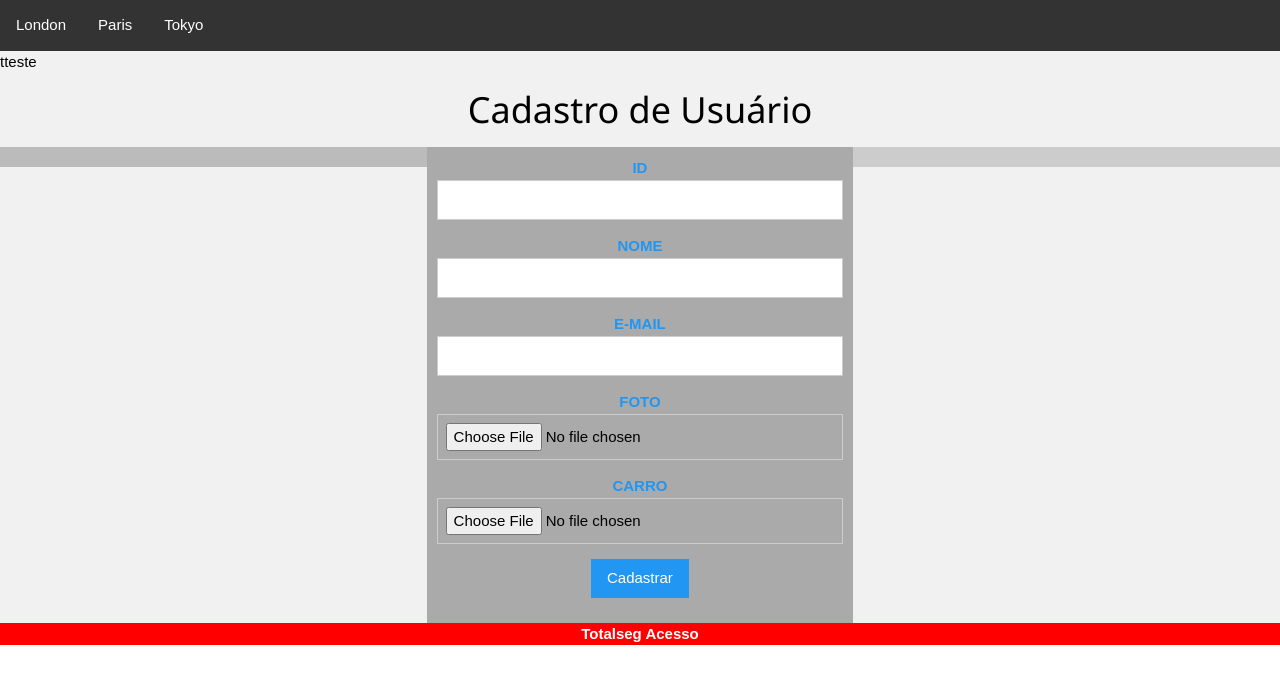
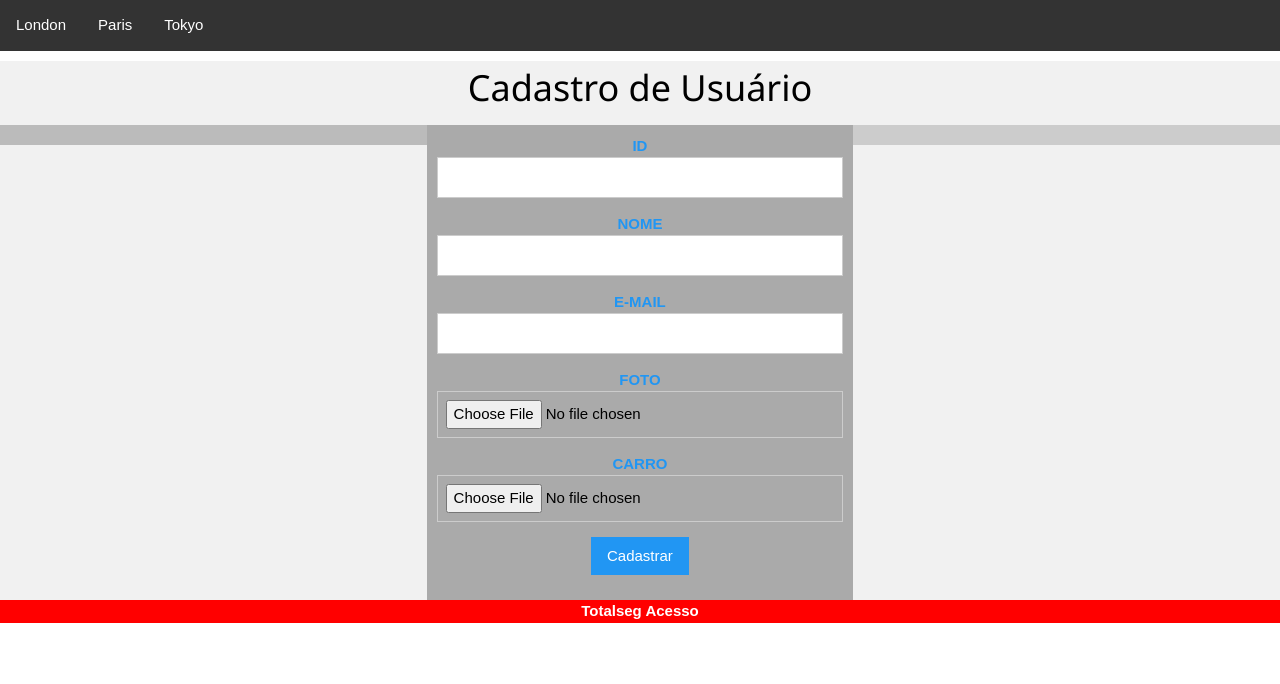
Before and after one commit to rugles-chaves/total-acesso, a PHP site: page /visualizador/teste.php in a window 1280 px wide. Shown: the part 102-786 px from the top of the page. Run offline with PHP 8.4, Linux system fonts and the light colour scheme.

Commit message:
teste add1

```diff
--- a/teste.php
+++ b/teste.php
@@ -1,7 +1,7 @@
 <?php
 include './model/header.php'
 ?>
-tteste
+
 <center>
 <h1>Cadastro de Usuário</h1>
 
```
